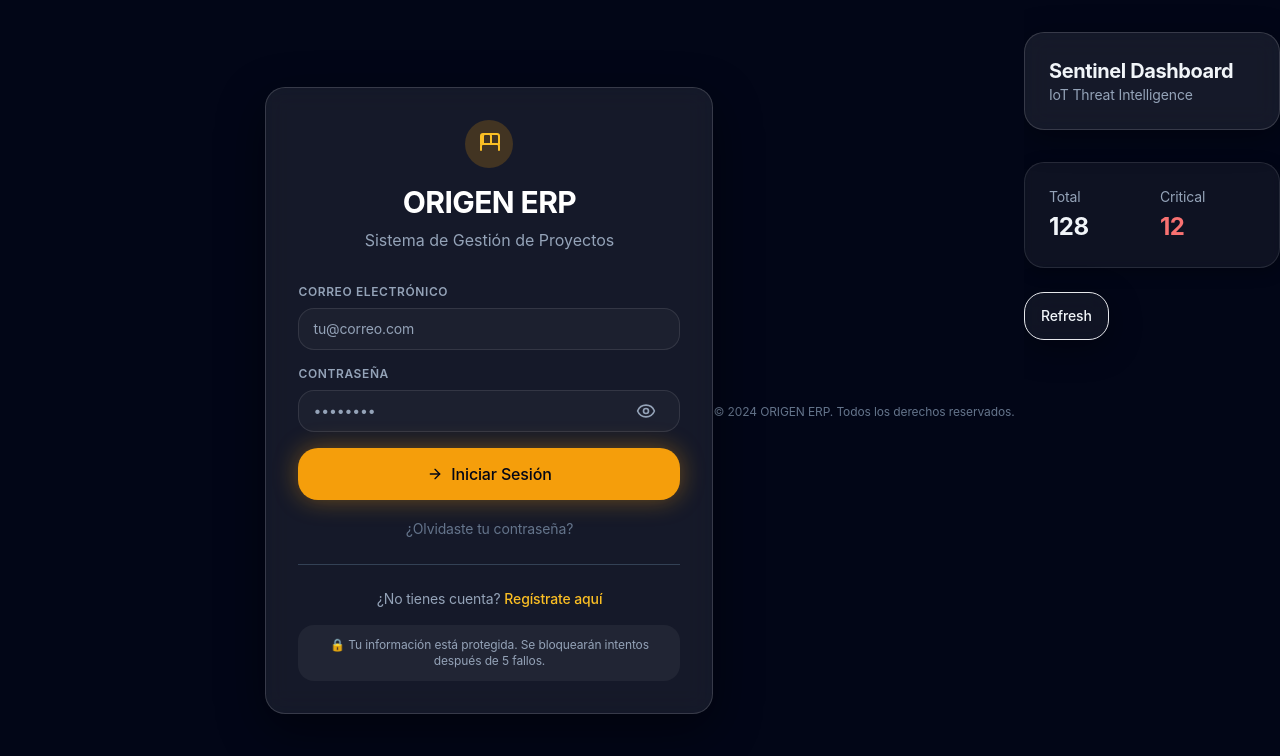
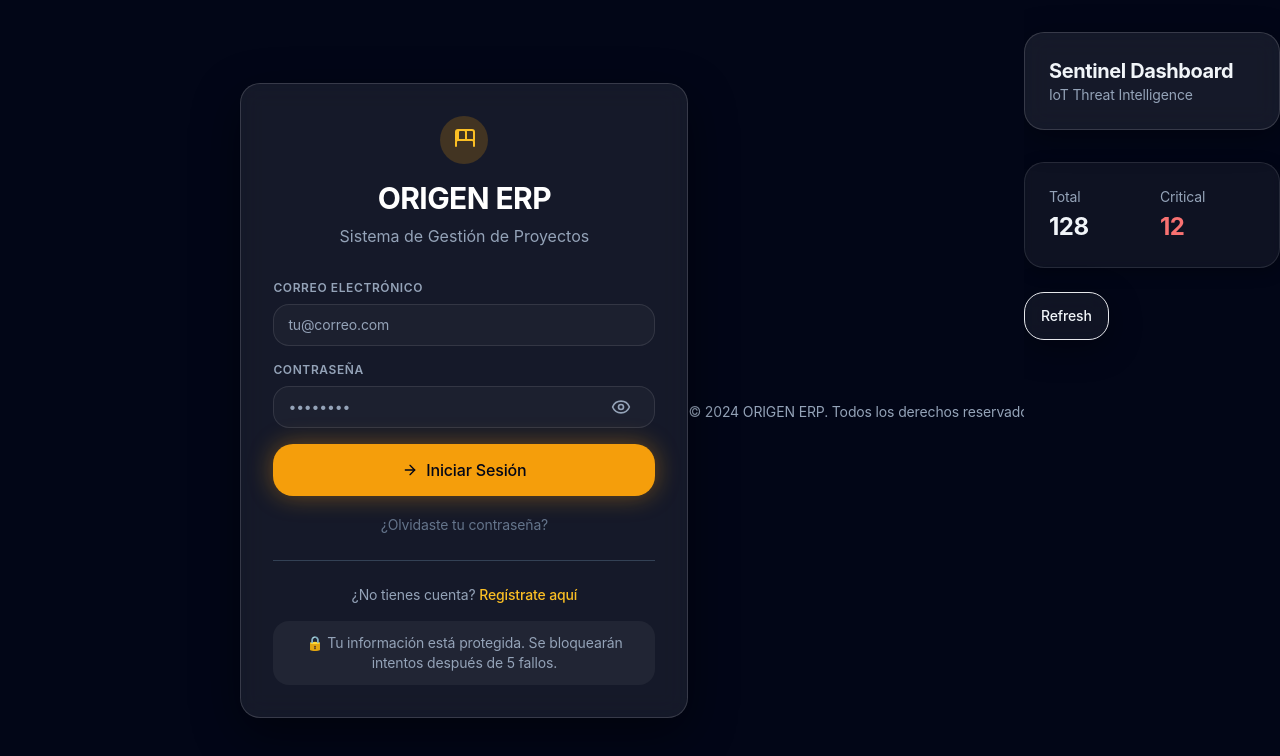
Before and after one commit to salazaroliveros-prog/ORIGEN, a Next.js app: page / in a window 1280 px wide. Shown: the top 756 px of the page. Built offline with nearby package versions, Linux system fonts and the light colour scheme; no server answers.

Commit message:
Fix mobile login visual inconsistencies and element overlap

```diff
--- a/components/auth/AuthContainer.tsx
+++ b/components/auth/AuthContainer.tsx
@@ -300,14 +300,14 @@ export function AuthContainer(): React.ReactElement {
           </div>
 
           <div className="mt-4 rounded-lg bg-white/[0.05] p-3">
-            <p className="text-center text-xs text-slate-400">
+            <p className="text-center text-sm text-slate-400">
               🔒 Tu información está protegida. Se bloquearán intentos después de 5 fallos.
             </p>
           </div>
         </Card>
       </div>
 
-      <p className="mt-6 text-center text-xs text-slate-500">
+      <p className="mt-6 text-center text-sm text-slate-400">
         © 2024 ORIGEN ERP. Todos los derechos reservados.
       </p>
     </div>
--- a/components/ui/Input.tsx
+++ b/components/ui/Input.tsx
@@ -55,7 +55,7 @@ export function Input({
           id={inputId}
           aria-invalid={error ? true : undefined}
           aria-describedby={error || helperText ? messageId : undefined}
-          className={`w-full rounded-lg border bg-white/[0.03] px-3.5 py-2.5 text-sm text-slate-100 placeholder-slate-400 transition duration-300 focus:border-transparent focus:outline-none focus:ring-2 focus:ring-brand-secondary/50 focus:ring-offset-2 focus:ring-offset-white/[0.03] ${leftIcon ? 'pl-12' : ''} ${rightIcon ? 'pr-12' : ''} ${error ? 'border-red-500 focus:ring-red-500/50' : 'border-white/10 focus:border-white/30'} ${className}`}
+          className={`w-full rounded-lg border bg-white/[0.03] px-3.5 py-2.5 text-sm text-slate-100 placeholder-slate-400 transition duration-300 focus:border-transparent focus:outline-none focus:ring-2 focus:ring-brand-secondary/50 focus:ring-offset-2 focus:ring-offset-white/[0.03] ${leftIcon ? 'pl-12' : ''} ${rightIcon ? 'pr-16' : ''} ${error ? 'border-red-500 focus:ring-red-500/50' : 'border-white/10 focus:border-white/30'} ${className} min-w-0`}
           {...props}
         />
       </div>
```
